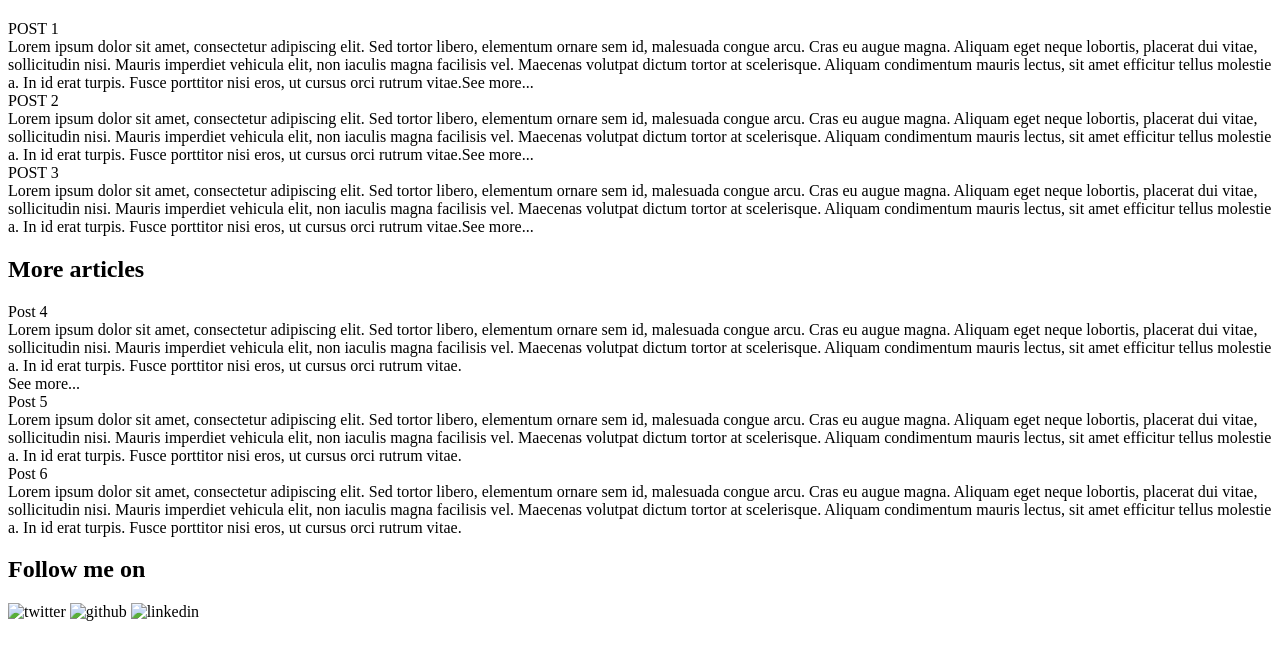
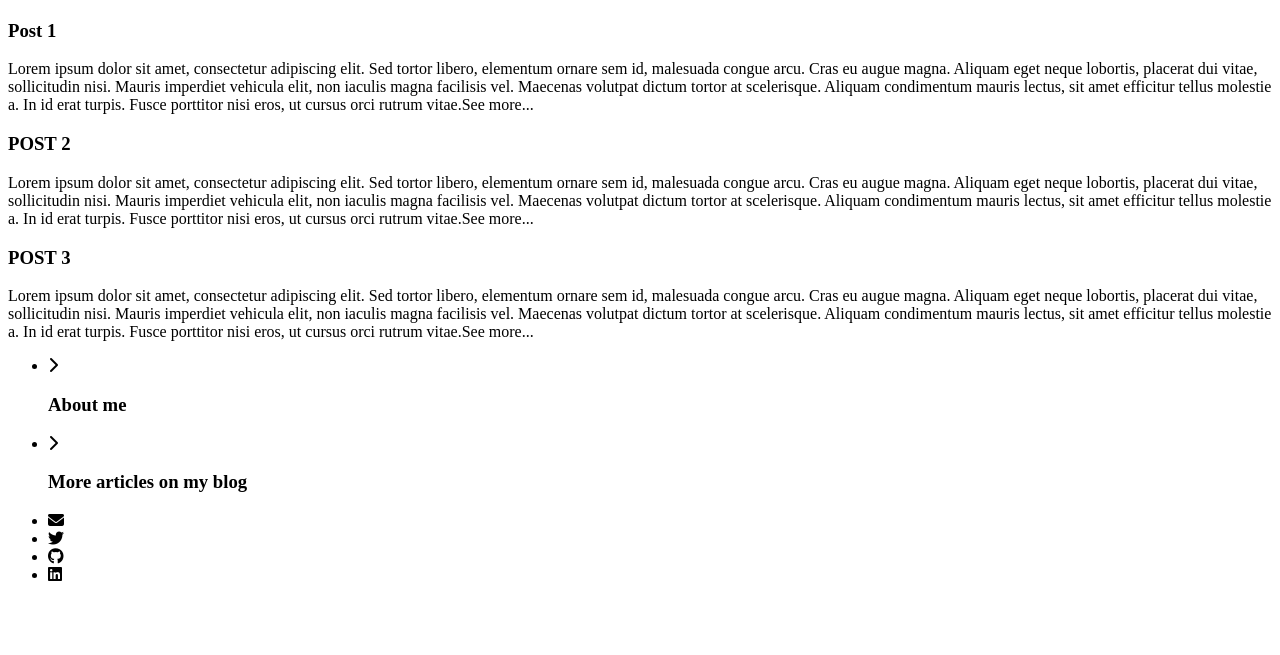
Before and after one commit to andrelas1/blog, a Node project: template index.html in a window 1280 px wide. Shown: the part 145-800 px from the top of the page. Run offline with Node 20 templates, Linux system fonts and the light colour scheme; the template is opened without the code that fills it, so the values that code supplies are empty; some libraries are stand-ins or nearby versions.

Commit message:
feat: landing page styling

```diff
--- a/index.html
+++ b/index.html
@@ -9,6 +9,10 @@
       name="viewport"
       content="width=device-width, initial-scale=1.0, maximum-scale=1.0, user-scalable=no"
     />
+    <script
+      src="https://kit.fontawesome.com/3c9a665878.js"
+      crossorigin="anonymous"
+    ></script>
   </head>
   <body>
     <header>
@@ -19,8 +23,8 @@
     <main>
       <section id="articles">
         <article id="article-first">
-          <div class="article-header">POST 1</div>
-          <div class="article-content">
+          <h3 class="article-header">Post 1</h3>
+          <p class="article-content">
             Lorem ipsum dolor sit amet, consectetur adipiscing elit. Sed tortor
             libero, elementum ornare sem id, malesuada congue arcu. Cras eu
             augue magna. Aliquam eget neque lobortis, placerat dui vitae,
@@ -29,11 +33,11 @@
             Aliquam condimentum mauris lectus, sit amet efficitur tellus
             molestie a. In id erat turpis. Fusce porttitor nisi eros, ut cursus
             orci rutrum vitae.<a>See more...</a>
-          </div>
+          </p>
         </article>
         <article id="article-second">
-          <div class="article-div">POST 2</div>
-          <div class="article-content">
+          <h3 class="article-div">POST 2</h3>
+          <p class="article-content">
             Lorem ipsum dolor sit amet, consectetur adipiscing elit. Sed tortor
             libero, elementum ornare sem id, malesuada congue arcu. Cras eu
             augue magna. Aliquam eget neque lobortis, placerat dui vitae,
@@ -42,11 +46,11 @@
             Aliquam condimentum mauris lectus, sit amet efficitur tellus
             molestie a. In id erat turpis. Fusce porttitor nisi eros, ut cursus
             orci rutrum vitae.<a>See more...</a>
-          </div>
+          </p>
         </article>
         <article id="article-third">
-          <div class="article-header">POST 3</div>
-          <div class="article-content">
+          <h3 class="article-header">POST 3</h3>
+          <p class="article-content">
             Lorem ipsum dolor sit amet, consectetur adipiscing elit. Sed tortor
             libero, elementum ornare sem id, malesuada congue arcu. Cras eu
             augue magna. Aliquam eget neque lobortis, placerat dui vitae,
@@ -55,61 +59,46 @@
             Aliquam condimentum mauris lectus, sit amet efficitur tellus
             molestie a. In id erat turpis. Fusce porttitor nisi eros, ut cursus
             orci rutrum vitae.<a>See more...</a>
-          </div>
+          </p>
         </article>
       </section>
-      <section id="other-articles">
-        <h2 id="other-articles-title" class="section-title">More articles</h2>
-        <div class="other-articles-content"></div>
-        <article id="blog-post-1">
-          <div class="article-header">Post 4</div>
-          <div class="article-content">
-            Lorem ipsum dolor sit amet, consectetur adipiscing elit. Sed tortor
-            libero, elementum ornare sem id, malesuada congue arcu. Cras eu
-            augue magna. Aliquam eget neque lobortis, placerat dui vitae,
-            sollicitudin nisi. Mauris imperdiet vehicula elit, non iaculis magna
-            facilisis vel. Maecenas volutpat dictum tortor at scelerisque.
-            Aliquam condimentum mauris lectus, sit amet efficitur tellus
-            molestie a. In id erat turpis. Fusce porttitor nisi eros, ut cursus
-            orci rutrum vitae.
-          </div>
-          <a>See more...</a>
-        </article>
-        <article id="blog-post-2">
-          <div class="article-header">Post 5</div>
-          <div class="article-content">
-            Lorem ipsum dolor sit amet, consectetur adipiscing elit. Sed tortor
-            libero, elementum ornare sem id, malesuada congue arcu. Cras eu
-            augue magna. Aliquam eget neque lobortis, placerat dui vitae,
-            sollicitudin nisi. Mauris imperdiet vehicula elit, non iaculis magna
-            facilisis vel. Maecenas volutpat dictum tortor at scelerisque.
-            Aliquam condimentum mauris lectus, sit amet efficitur tellus
-            molestie a. In id erat turpis. Fusce porttitor nisi eros, ut cursus
-            orci rutrum vitae.
-          </div>
-          <footer class="other-articles-footer"></footer>
-        </article>
-        <article id="blog-post-3">
-          <div class="article-header">Post 6</div>
-          <div class="article-content">
-            Lorem ipsum dolor sit amet, consectetur adipiscing elit. Sed tortor
-            libero, elementum ornare sem id, malesuada congue arcu. Cras eu
-            augue magna. Aliquam eget neque lobortis, placerat dui vitae,
-            sollicitudin nisi. Mauris imperdiet vehicula elit, non iaculis magna
-            facilisis vel. Maecenas volutpat dictum tortor at scelerisque.
-            Aliquam condimentum mauris lectus, sit amet efficitur tellus
-            molestie a. In id erat turpis. Fusce porttitor nisi eros, ut cursus
-            orci rutrum vitae.
-          </div>
-          <footer class="other-articles-footer"></footer>
-        </article>
+
+      <section id="info">
+        <ul>
+          <li>
+            <i class="fas fa-chevron-right"></i>
+            <h3>About me</h3>
+          </li>
+          <li>
+            <i class="fas fa-chevron-right"></i>
+            <h3>More articles on my blog</h3>
+          </li>
+        </ul>
       </section>
     </main>
     <footer>
-      <h2>Follow me on</h2>
-      <img src="" alt="twitter" />
-      <img src="" alt="github" />
-      <img src="" alt="linkedin" />
+      <ul>
+        <li>
+          <a src="mailto:andre.santos0906@gmail.com" alt="email">
+            <i class="fas fa-envelope"></i>
+          </a>
+        </li>
+        <li>
+          <a src="https://twitter.com/andresantos_09" alt="twitter">
+            <i class="fab fa-twitter"></i>
+          </a>
+        </li>
+        <li>
+          <a src="https://github.com/andrelas1" alt="github">
+            <i class="fab fa-github"></i>
+          </a>
+        </li>
+        <li>
+          <a src="https://www.linkedin.com/in/andrelas/" alt="linkedin">
+            <i class="fab fa-linkedin"></i>
+          </a>
+        </li>
+      </ul>
     </footer>
   </body>
 </html>
--- a/webpack.config.js
+++ b/webpack.config.js
@@ -25,6 +25,10 @@ module.exports = (env, argv) => ({
           // Compiles Sass to CSS
           "sass-loader",
         ],
+      },
+      {
+        test: /\.(woff|woff2|eot|ttf|otf)$/,
+        use: ["file-loader"],
       },
       {
         test: /\.ts$/,
```
Also changed, not shown: src/styles/main.scss (+117 -2 lines), README.md, src/assets/fonts/Inconsolata-VariableFont_wdth,wght.ttf (added), 6 other files.
